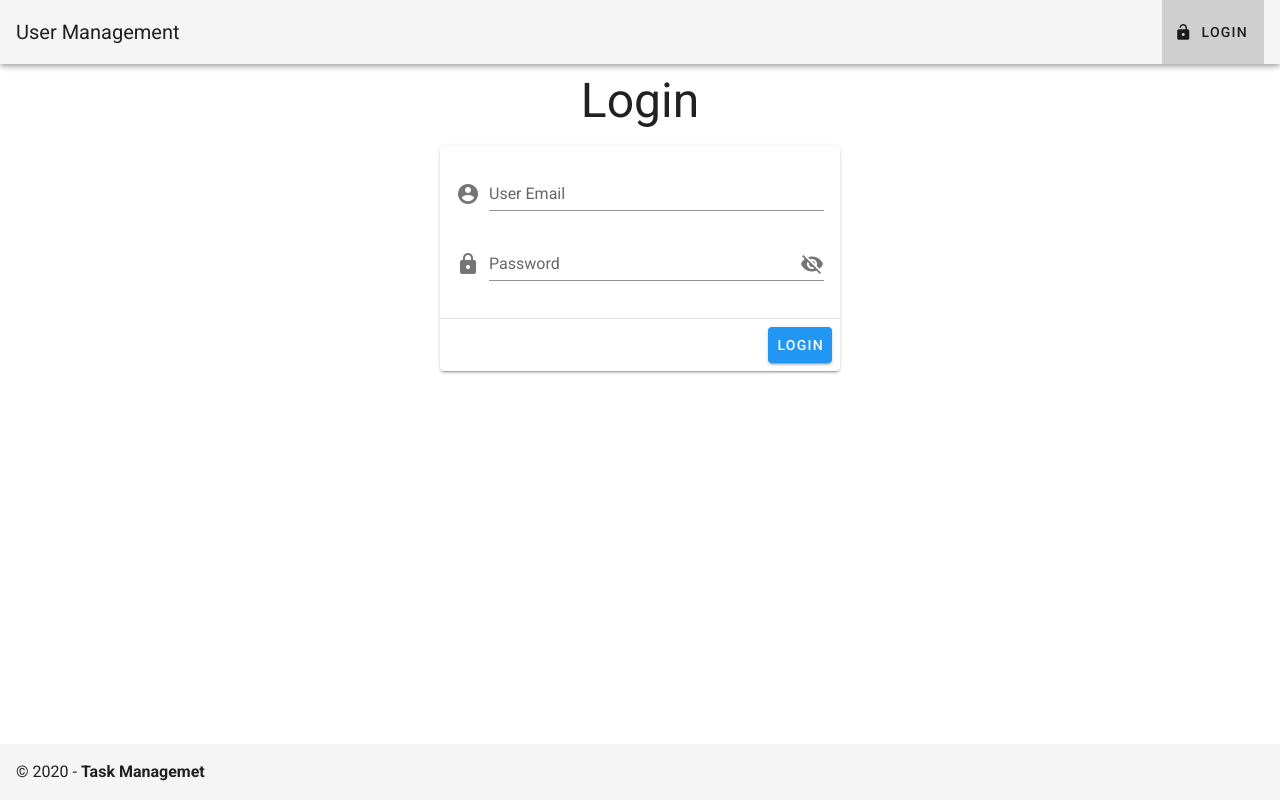
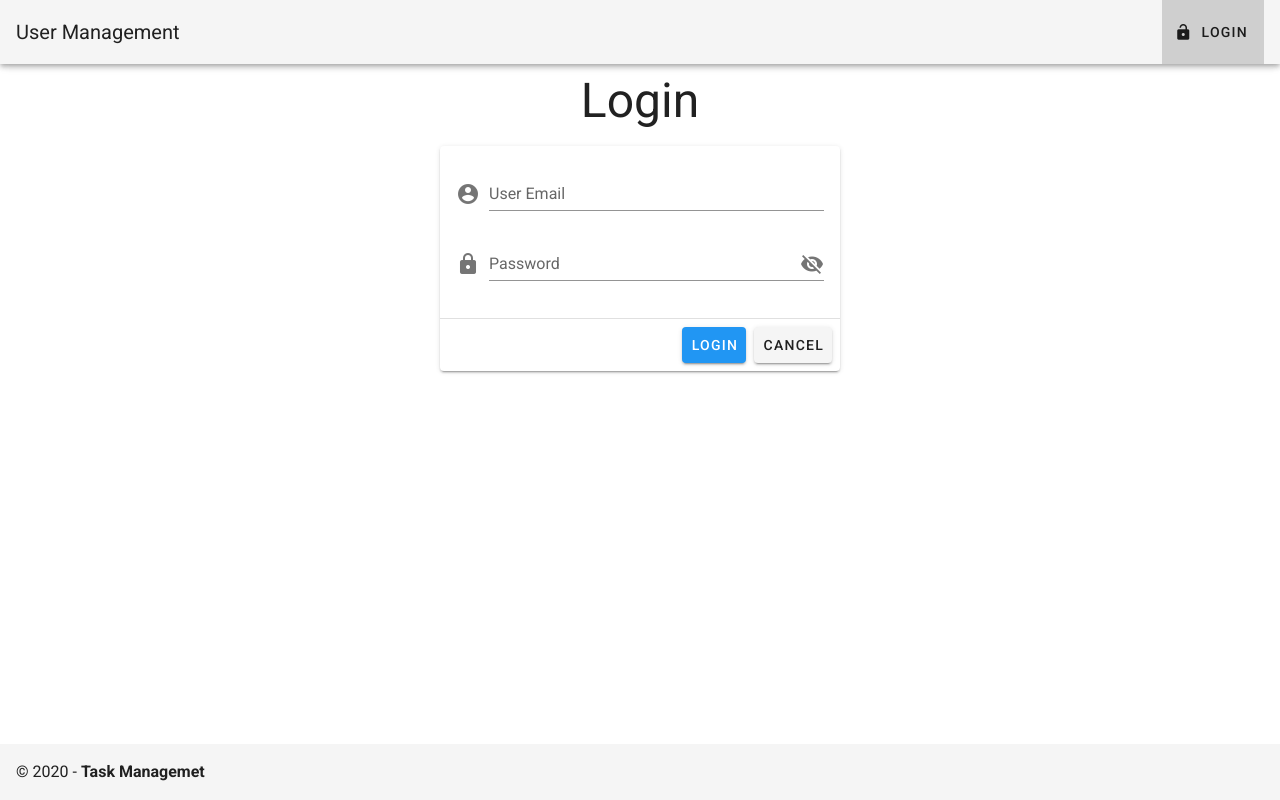
Before and after one commit to ochemerys/auth-admin-app, a Vue app: page /login in a window 1280 px wide. Shown: the top 800 px of the page. Built offline with nearby package versions, Linux system fonts and the light colour scheme.

Commit message:
Cancel buton on Login page

```diff
--- a/src/views/Login.vue
+++ b/src/views/Login.vue
@@ -29,6 +29,7 @@
       <v-card-actions>
         <v-spacer></v-spacer>
         <v-btn color="info" @click="submitForm">Login</v-btn>
+        <v-btn color="default" @click="onCancel">Cancel</v-btn>
       </v-card-actions>
     </v-card>
     <page-footer/>
@@ -60,6 +61,10 @@ export default {
     };
   },
   methods: {
+    onCancel(e) {
+      e.preventDefault();
+      this.$router.push('/');
+    },
     async submitForm(e) {
       e.preventDefault();
       const isValid = this.$refs.form.validate();
```
